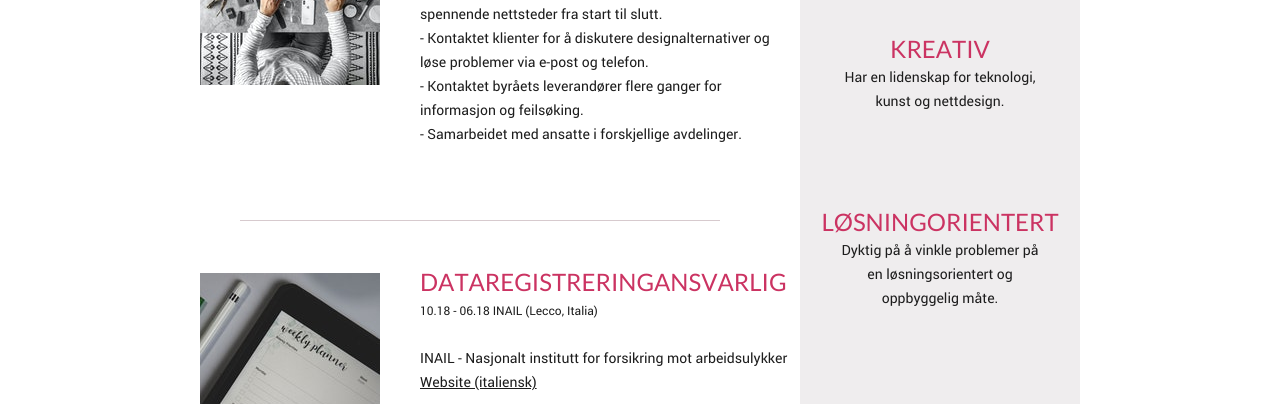
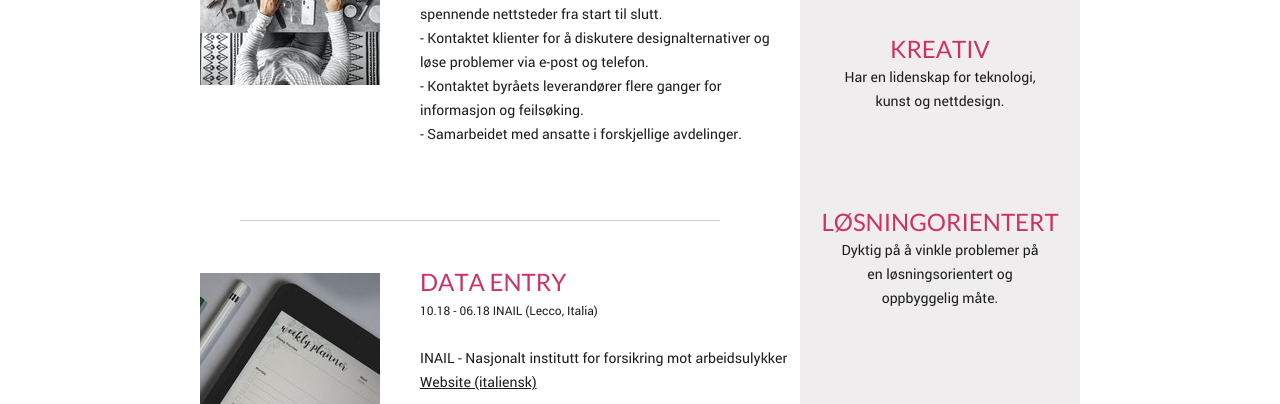
Before and after one commit to GiorgiaGottifredi/GiorgiaGottifredi.github.io, a plain HTML site: page experience.html in a window 1280 px wide. Shown: the part 396-800 px from the top of the page. Drawn offline with Linux system fonts and the light colour scheme.

Commit message:
Update experience.html

```diff
--- a/experience.html
+++ b/experience.html
@@ -57,7 +57,7 @@
 						<li>
 							<img src="images/education_data-entry.jpg" alt="">
 							<div>
-								<h1>DATAREGISTRERINGANSVARLIG</h1>
+								<h1>DATA ENTRY</h1>
 								<span>10.18 - 06.18 INAIL (Lecco, Italia)</span>
 								<p>INAIL - Nasjonalt institutt for
 									forsikring mot arbeidsulykker
```
